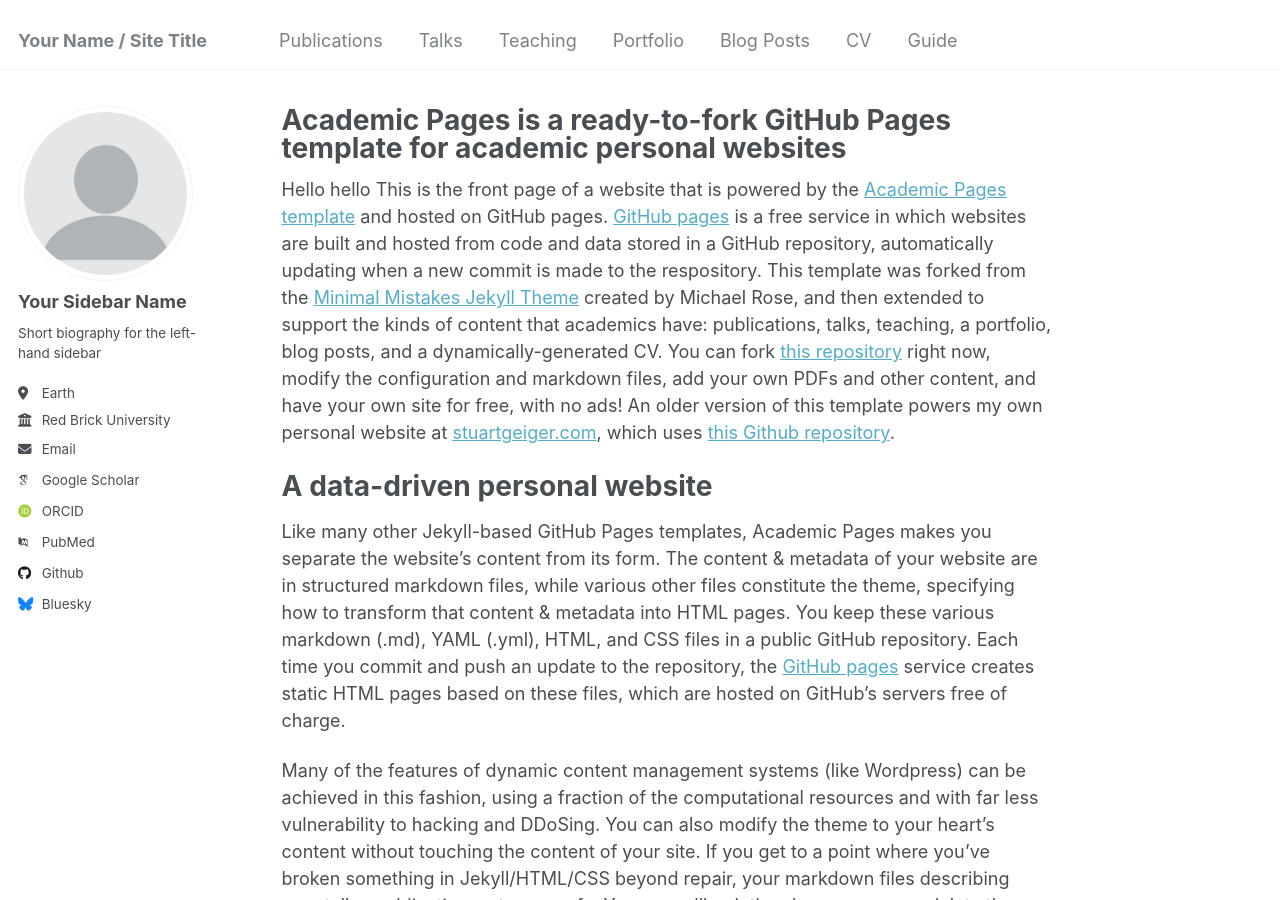
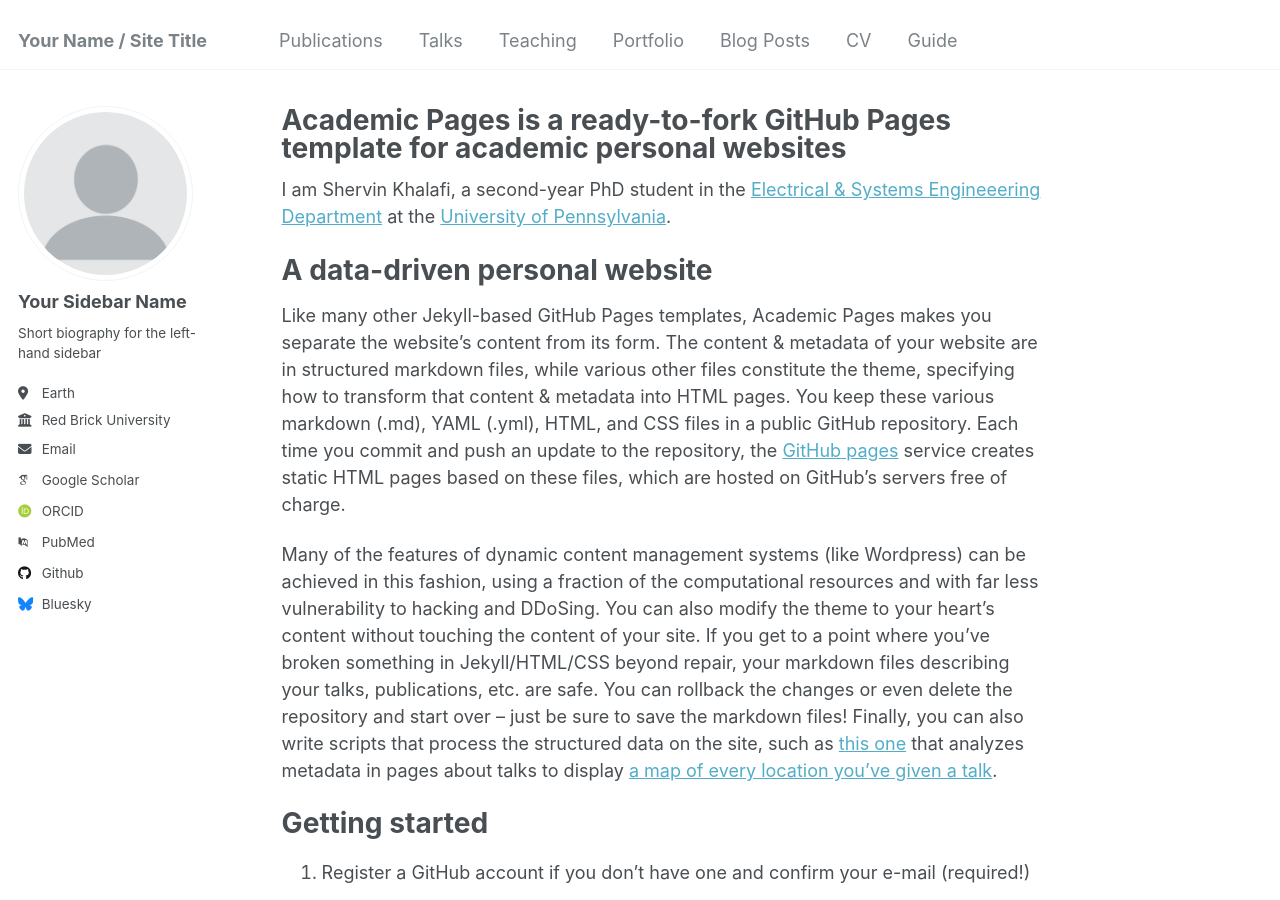
Before and after one commit to shervinkhal/shervinkhalafi.github.io, a Jekyll site: the page built from _pages/about.md, in a window 1280 px wide and 900 px high. Built offline with Jekyll 4.4.1, drawn with Linux system fonts in a browser that asks for light colours; some web fonts are replaced.

Commit message:
Update about.md

```diff
--- a/_pages/about.md
+++ b/_pages/about.md
@@ -7,7 +7,7 @@ redirect_from:
   - /about.html
 ---
 
-Hello hello This is the front page of a website that is powered by the [Academic Pages template](https://github.com/academicpages/academicpages.github.io) and hosted on GitHub pages. [GitHub pages](https://pages.github.com) is a free service in which websites are built and hosted from code and data stored in a GitHub repository, automatically updating when a new commit is made to the respository. This template was forked from the [Minimal Mistakes Jekyll Theme](https://mmistakes.github.io/minimal-mistakes/) created by Michael Rose, and then extended to support the kinds of content that academics have: publications, talks, teaching, a portfolio, blog posts, and a dynamically-generated CV. You can fork [this repository](https://github.com/academicpages/academicpages.github.io) right now, modify the configuration and markdown files, add your own PDFs and other content, and have your own site for free, with no ads! An older version of this template powers my own personal website at [stuartgeiger.com](http://stuartgeiger.com), which uses [this Github repository](https://github.com/staeiou/staeiou.github.io).
+I am Shervin Khalafi, a second-year PhD student in the [Electrical & Systems Engineeering Department](https://www.ese.upenn.edu/) at the [University of Pennsylvania](https://www.upenn.edu/).
 
 A data-driven personal website
 ======
```
